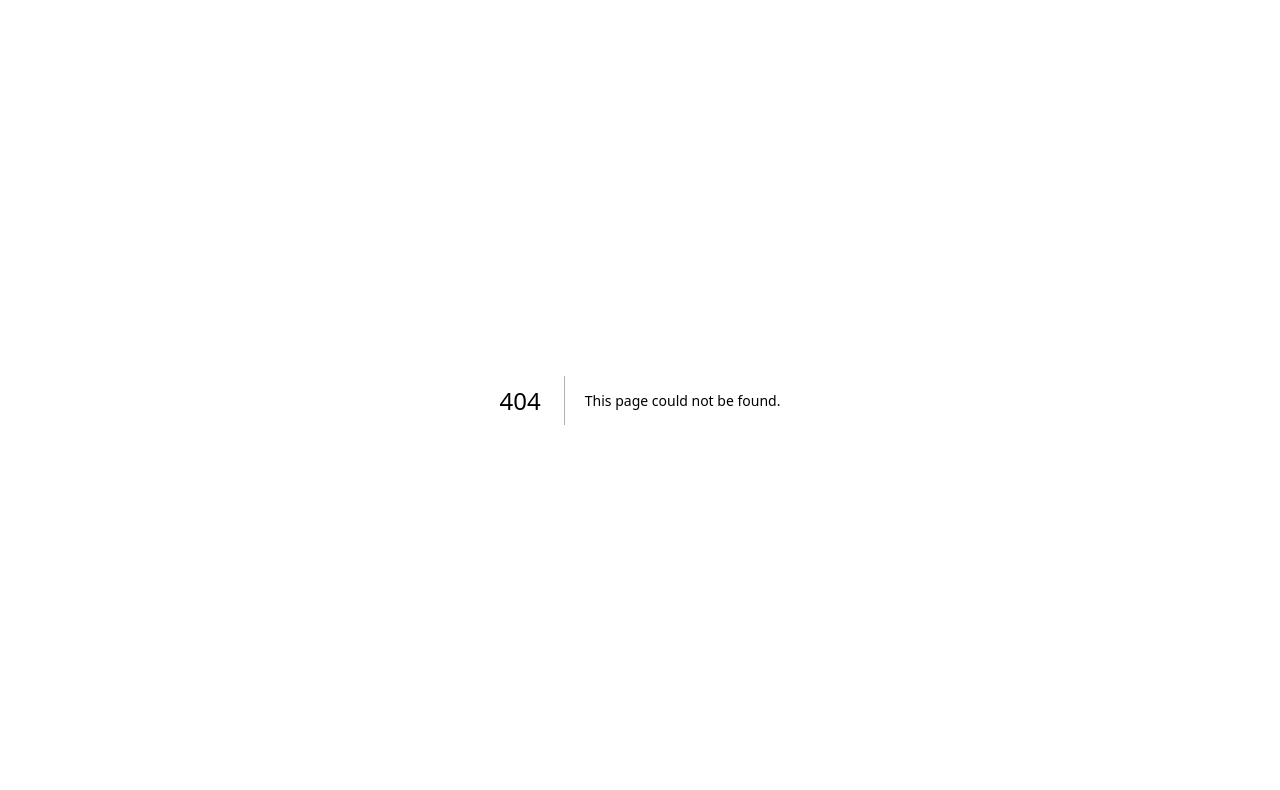
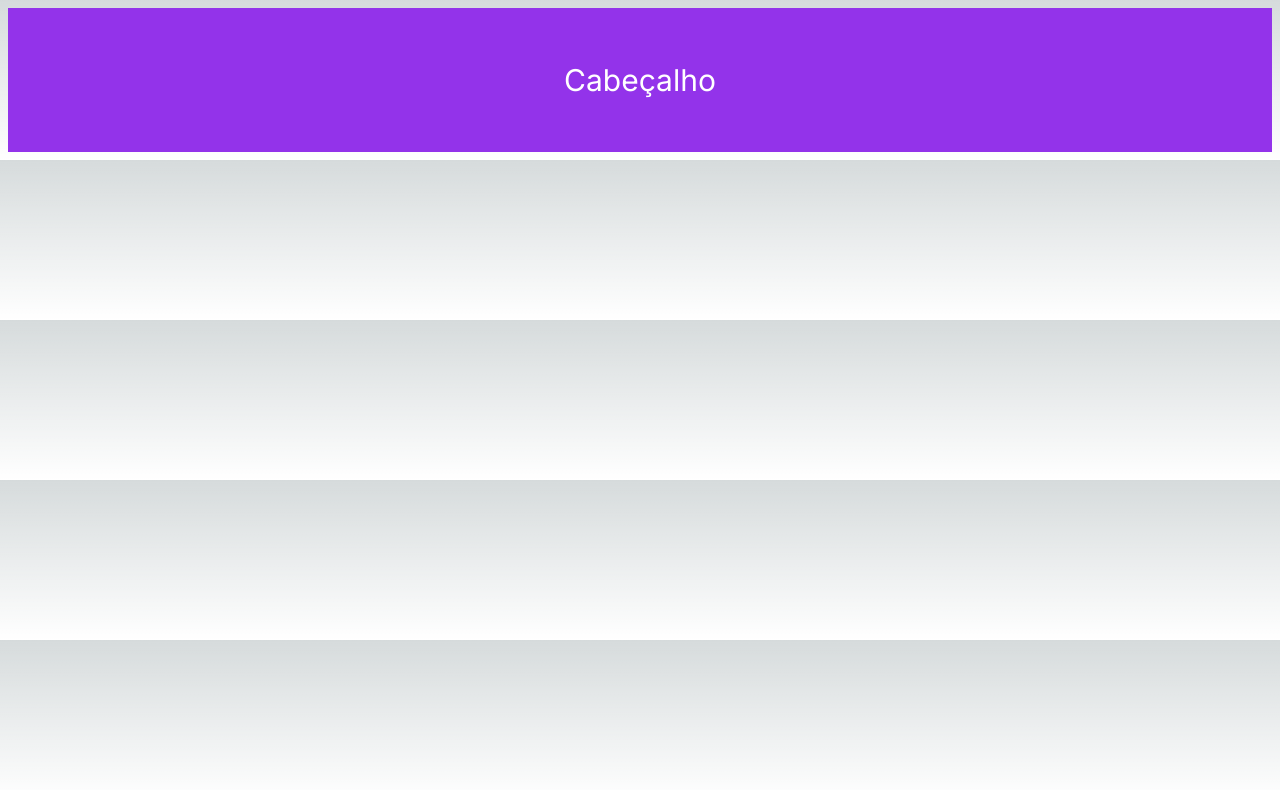
Before and after one commit to Ygor-Evaldt-dev/fundamentos-do-react, a Next.js app in the folder my-app/: page /fundamentos/pagina in a window 1280 px wide. Before the commit this address had no page. Shown: the top 790 px of the page. Built offline with nearby package versions, Linux system fonts and the light colour scheme.

Commit message:
adicionado componente Header para trabalhar os fundamentos de páginas

```diff
--- /dev/null
+++ b/my-app/src/app/fundamentos/pagina/page.tsx
@@ -0,0 +1,9 @@
+import Header from "@/components/Header";
+
+export default function Page() {
+    return (
+        <section className="p-2">
+            <Header />
+        </section>
+    )
+}
--- /dev/null
+++ b/my-app/src/components/Header.tsx
@@ -0,0 +1,10 @@
+export default function Header() {
+    return (
+        <header className={`
+            h-36 flex justify-center items-center
+            bg-purple-600 text-white text-3xl
+        `}>
+            <h1>Cabeçalho</h1>
+        </header>
+    );
+}
```
